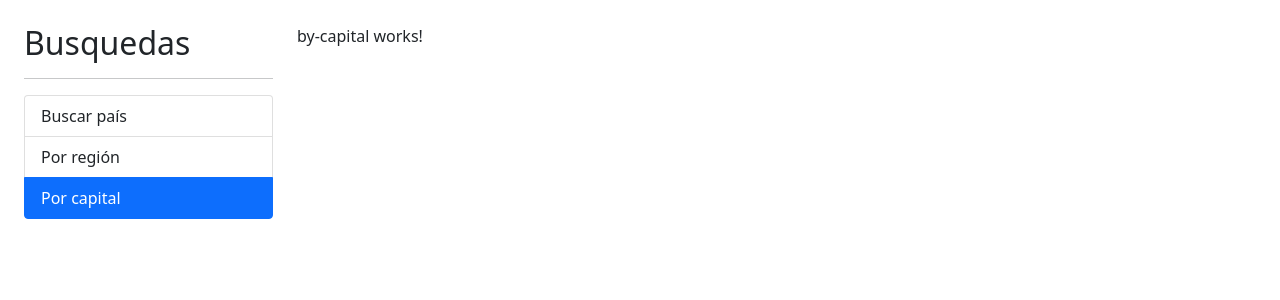
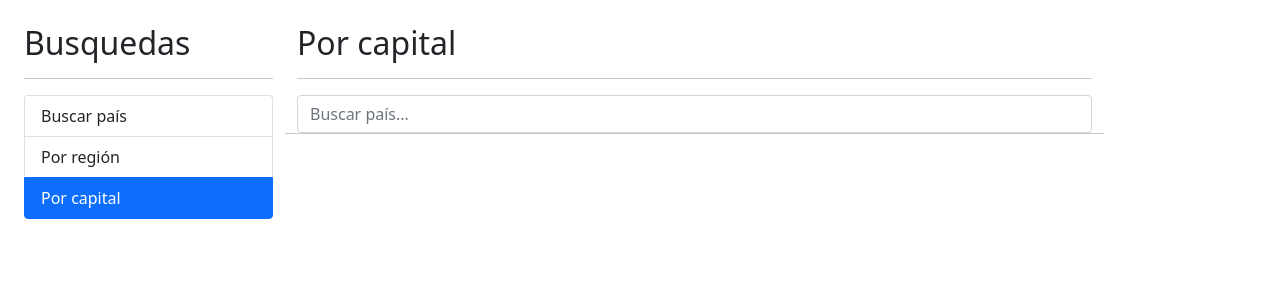
Before and after one commit to ggangsta93/country-search, an Angular app: page /capital in a window 1280 px wide. Shown: the top 300 px of the page. Built offline with nearby package versions, Linux system fonts and the light colour scheme.

Commit message:
Se implementa el componente by-capital

```diff
--- a/src/app/country/components/country-table/country-table.component.html
+++ b/src/app/country/components/country-table/country-table.component.html
@@ -14,7 +14,7 @@
             <td>
                 <img class="small-flag" [src]="country.flag">
             </td>
-            <td>{{country.name}}</td>
+            <td>{{country.capital}},{{country.name}}</td>
             <td>{{country.population | number}}</td>
             <td>
                 <a href="">Ver...</a>
--- a/src/app/country/pages/by-capital/by-capital.component.html
+++ b/src/app/country/pages/by-capital/by-capital.component.html
@@ -1 +1,17 @@
-<p>by-capital works!</p>
+<h2>Por capital</h2>
+
+<hr>
+<div class="row">
+    <div class="col">
+        <app-country-input (onEnter)="buscar($event)" (onDebounce)="suggestions($event)"></app-country-input>
+    </div>
+    <hr>
+    <div *ngIf="esError" class="alert alert-danger">
+        No se encontró nada con el término {{termino}}
+    </div>
+    <div *ngIf="capitals.length > 0" class="row">
+        <div class="col">
+            <app-country-table [countries]="capitals"></app-country-table>
+        </div>
+    </div>
+</div>
--- a/src/app/country/pages/by-capital/by-capital.component.ts
+++ b/src/app/country/pages/by-capital/by-capital.component.ts
@@ -1,14 +1,34 @@
 import { Component, OnInit } from '@angular/core';
+import { Country } from '../../interfaces/country.interface';
+import { CountryService } from '../../services/country.service';
 
 @Component({
   selector: 'app-by-capital',
   templateUrl: './by-capital.component.html'
 })
 export class ByCapitalComponent implements OnInit {
+  public termino: string = "";
+  public esError = false;
+  public capitals: Country[] = [];
 
-  constructor() { }
+  constructor(private countryService: CountryService) { }
 
   ngOnInit(): void {
   }
 
+  buscar(termino:string) {
+    this.esError = false;
+    this.termino = termino;
+    this.countryService.buscarCapital(this.termino).subscribe(capitals => {
+      this.capitals = capitals;
+    }, (err) => {
+      console.log('error');
+      this.esError = true;
+      this.capitals = [];
+    });
+  }
+
+  suggestions(termino:string){
+    this.esError = false;
+  }
 }
--- a/src/app/country/services/country.service.ts
+++ b/src/app/country/services/country.service.ts
@@ -20,4 +20,9 @@ export class CountryService {
     return this.http.get<Country[]>(url);
     /*.pipe(catchError(error => of([])));*/
   }
+
+  buscarCapital(termino:string):Observable<Country[]>{
+    const url = `${this.apiUrl}/capital/${termino}`;
+    return this.http.get<Country[]>(url);
+  }
 }
```
